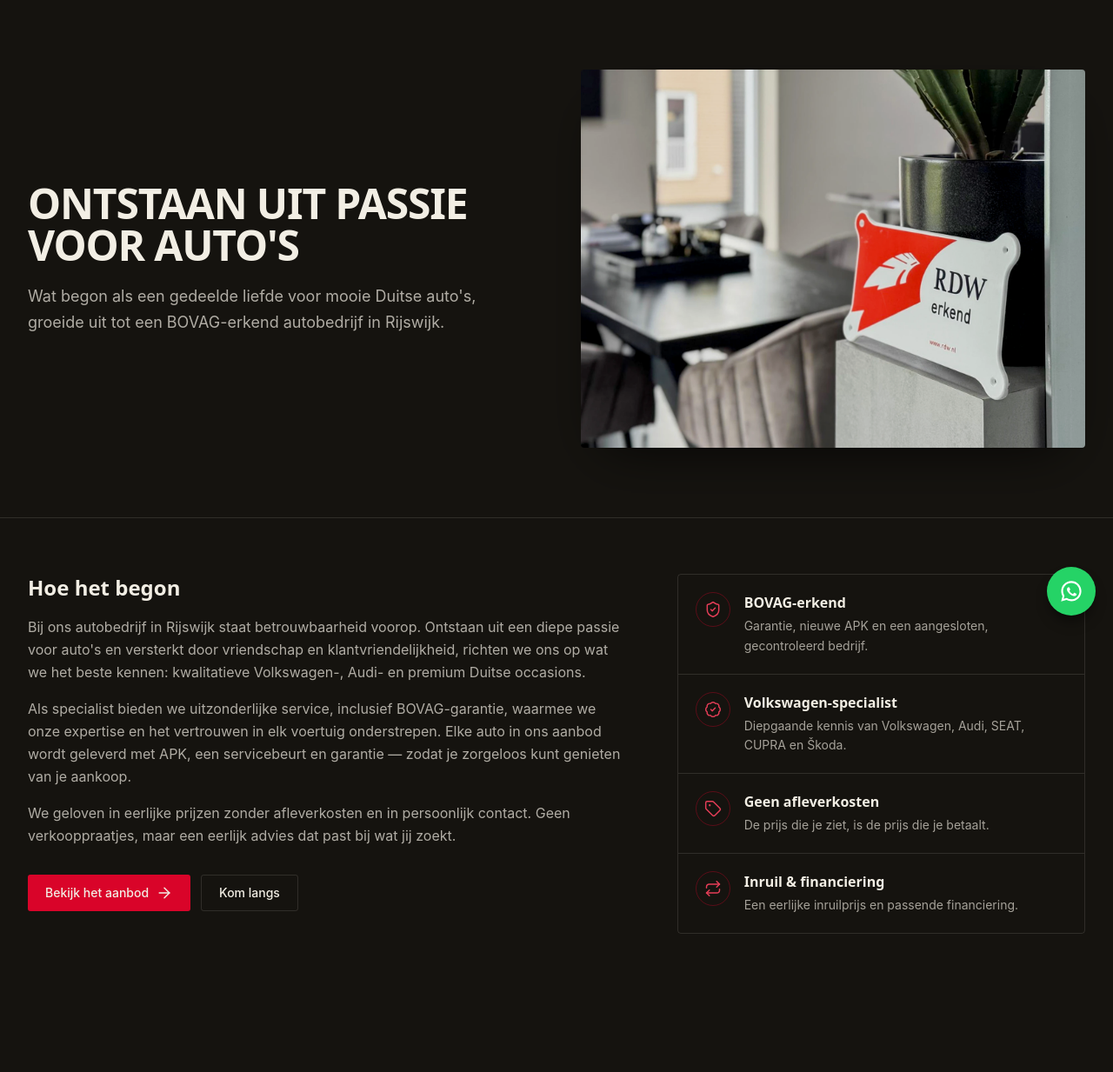
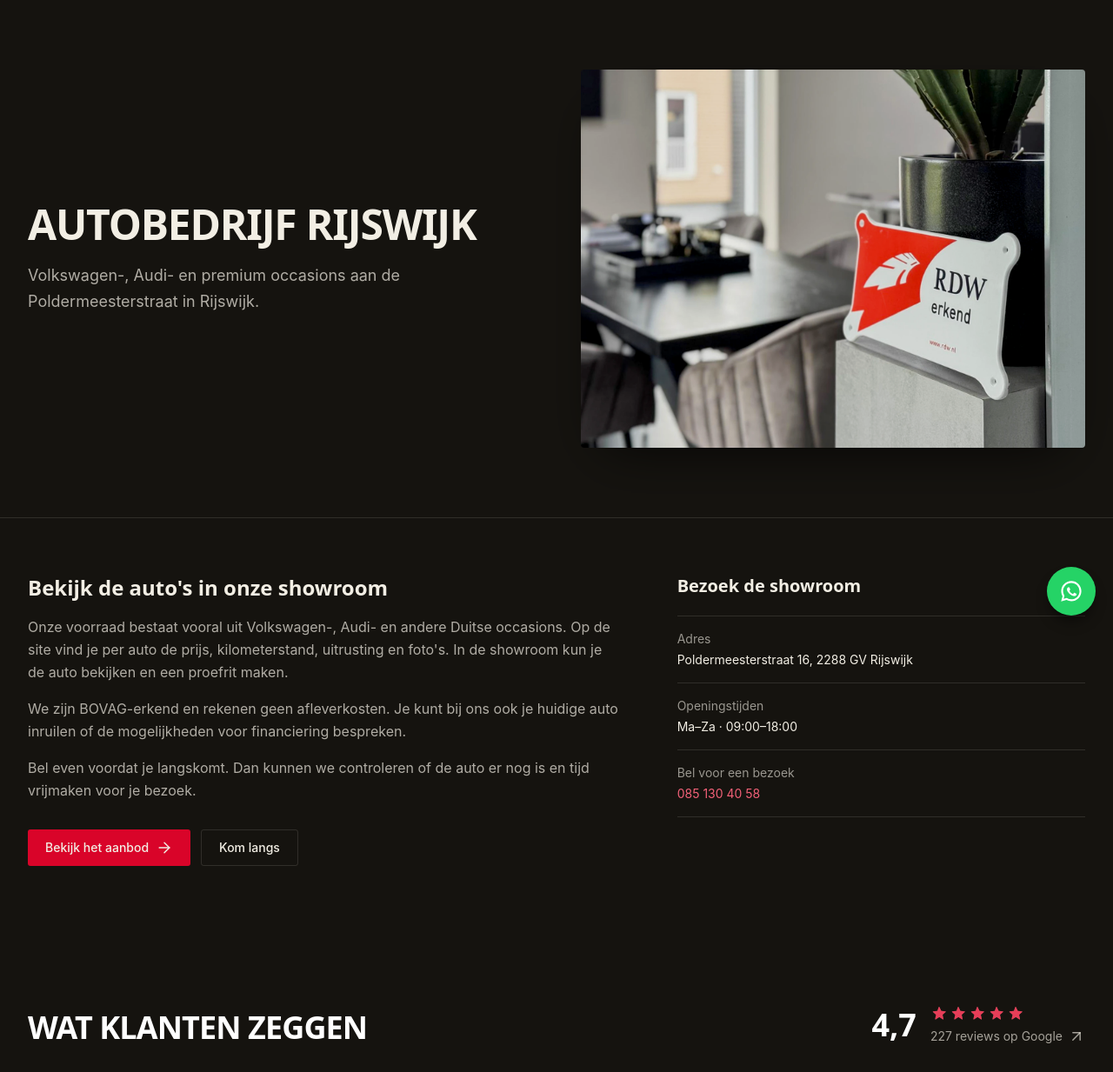
Before and after one commit to safouane070/garagesite, a Laravel app: page /over-ons in a window 1280 px wide. Shown: the part 72-1305 px from the top of the page at 87% size. Run offline with Laravel 12, Linux system fonts and the light colour scheme; style sheets or scripts are compiled from the project's sources.

Commit message:
Maak de mobiele showroomfoto breder en vervang generieke verkooppraat

```diff
--- a/resources/views/pages/financial-lease.blade.php
+++ b/resources/views/pages/financial-lease.blade.php
@@ -28,10 +28,9 @@
                         ['t' => 'Afgestemd op jou', 'd' => 'Looptijd, aanbetaling en slottermijn stem je af op je situatie en de leeftijd van de auto.'],
                     ];
                 @endphp
-                <ul class="mt-6 space-y-5">
+                <ul class="mt-6 divide-y divide-hairline border-y border-hairline">
                     @foreach ($points as $p)
-                        <li class="flex items-start gap-4">
-                            <span class="mt-0.5 flex h-8 w-8 shrink-0 items-center justify-center rounded-full border border-brass-500/35 text-brass-400"><x-icon name="check" class="h-4 w-4" /></span>
+                        <li class="py-4">
                             <div>
                                 <p class="font-medium text-white">{{ $p['t'] }}</p>
                                 <p class="mt-1 text-sm leading-relaxed text-cream/70">{{ $p['d'] }}</p>
--- a/resources/views/pages/over-ons.blade.php
+++ b/resources/views/pages/over-ons.blade.php
@@ -1,28 +1,27 @@
 <x-layouts.public title="Over ons"
-    description="Autobedrijf Rijswijk: ontstaan uit een passie voor auto's. BOVAG-erkend, Volkswagen-specialist en gericht op eerlijke, persoonlijke service.">
+    description="Volkswagen-, Audi- en premium occasions bij Autobedrijf Rijswijk. Bezoek onze showroom aan de Poldermeesterstraat in Rijswijk.">
 
-    <x-page-hero title="Ontstaan uit passie voor auto's"
-        intro="Wat begon als een gedeelde liefde voor mooie Duitse auto's, groeide uit tot een BOVAG-erkend autobedrijf in Rijswijk."
+    <x-page-hero title="Autobedrijf Rijswijk"
+        intro="Volkswagen-, Audi- en premium occasions aan de Poldermeesterstraat in Rijswijk."
         image="images/site/kantoor.webp" alt="Ontvangstruimte in de showroom, met het RDW-erkend-bord" />
 
     <section class="container-x py-12 lg:py-16">
         <div class="grid gap-12 lg:grid-cols-12 lg:gap-16">
             <div class="lg:col-span-7">
-                <h2 class="font-display text-2xl font-bold text-cream">Hoe het begon</h2>
+                <h2 class="font-display text-2xl font-bold text-cream">Bekijk de auto's in onze showroom</h2>
                 <div class="mt-4 space-y-4 leading-relaxed text-cream/70">
                     <p>
-                        Bij ons autobedrijf in Rijswijk staat betrouwbaarheid voorop. Ontstaan uit een diepe
-                        passie voor auto's en versterkt door vriendschap en klantvriendelijkheid, richten we
-                        ons op wat we het beste kennen: kwalitatieve Volkswagen-, Audi- en premium Duitse occasions.
+                        Onze voorraad bestaat vooral uit Volkswagen-, Audi- en andere Duitse occasions.
+                        Op de site vind je per auto de prijs, kilometerstand, uitrusting en foto's.
+                        In de showroom kun je de auto bekijken en een proefrit maken.
                     </p>
                     <p>
-                        Als specialist bieden we uitzonderlijke service, inclusief BOVAG-garantie, waarmee we onze
-                        expertise en het vertrouwen in elk voertuig onderstrepen. Elke auto in ons aanbod wordt
-                        geleverd met APK, een servicebeurt en garantie — zodat je zorgeloos kunt genieten van je aankoop.
+                        We zijn BOVAG-erkend en rekenen geen afleverkosten. Je kunt bij ons ook
+                        je huidige auto inruilen of de mogelijkheden voor financiering bespreken.
                     </p>
                     <p>
-                        We geloven in eerlijke prijzen zonder afleverkosten en in persoonlijk contact. Geen
-                        verkooppraatjes, maar een eerlijk advies dat past bij wat jij zoekt.
+                        Bel even voordat je langskomt. Dan kunnen we controleren of de auto er nog is
+                        en tijd vrijmaken voor je bezoek.
                     </p>
                 </div>
 
@@ -32,28 +31,23 @@
                 </div>
             </div>
 
-            {{-- Waarden --}}
-            <div class="lg:col-span-5">
-                @php
-                    $values = [
-                        ['icon' => 'shield-check', 't' => 'BOVAG-erkend', 'd' => 'Garantie, nieuwe APK en een aangesloten, gecontroleerd bedrijf.'],
-                        ['icon' => 'badge-check', 't' => 'Volkswagen-specialist', 'd' => 'Diepgaande kennis van Volkswagen, Audi, SEAT, CUPRA en Škoda.'],
-                        ['icon' => 'tag', 't' => 'Geen afleverkosten', 'd' => 'De prijs die je ziet, is de prijs die je betaalt.'],
-                        ['icon' => 'repeat', 't' => 'Inruil & financiering', 'd' => 'Een eerlijke inruilprijs en passende financiering.'],
-                    ];
-                @endphp
-                <div class="divide-y divide-hairline rounded-[4px] border border-hairline">
-                    @foreach ($values as $v)
-                        <div class="flex items-start gap-4 p-5">
-                            <span class="flex h-10 w-10 shrink-0 items-center justify-center rounded-full border border-brass-500/35 text-brass-400"><x-icon name="{{ $v['icon'] }}" class="h-5 w-5" /></span>
-                            <div>
-                                <p class="font-display font-semibold text-cream">{{ $v['t'] }}</p>
-                                <p class="mt-1 text-sm leading-relaxed text-cream/65">{{ $v['d'] }}</p>
-                            </div>
-                        </div>
-                    @endforeach
-                </div>
-            </div>
+            <aside class="lg:col-span-5" aria-labelledby="showroom-details">
+                <h2 id="showroom-details" class="font-display text-xl font-semibold text-cream">Bezoek de showroom</h2>
+                <dl class="mt-5 divide-y divide-hairline border-y border-hairline text-sm">
+                    <div class="py-4">
+                        <dt class="text-cream/60">Adres</dt>
+                        <dd class="mt-1 text-cream">{{ config('brand.contact.address') }}</dd>
+                    </div>
+                    <div class="py-4">
+                        <dt class="text-cream/60">Openingstijden</dt>
+                        <dd class="mt-1 text-cream">{{ config('brand.contact.hours') }}</dd>
+                    </div>
+                    <div class="py-4">
+                        <dt class="text-cream/60">Bel voor een bezoek</dt>
+                        <dd class="mt-1"><a href="tel:{{ config('brand.contact.phone_href') }}" class="text-brass-300 hover:underline">{{ config('brand.contact.phone') }}</a></dd>
+                    </div>
+                </dl>
+            </aside>
         </div>
     </section>
 
```
Also changed, not shown: docs/content-review-2026-11-27.md (added, +35 -0 lines), resources/views/home.blade.php (+12 -24 lines), resources/views/pages/diensten.blade.php (+6 -6 lines), resources/views/pages/vw-specialist.blade.php (+6 -6 lines), tests/Feature/SiteReviewFixesTest.php (+1 -1 lines).
